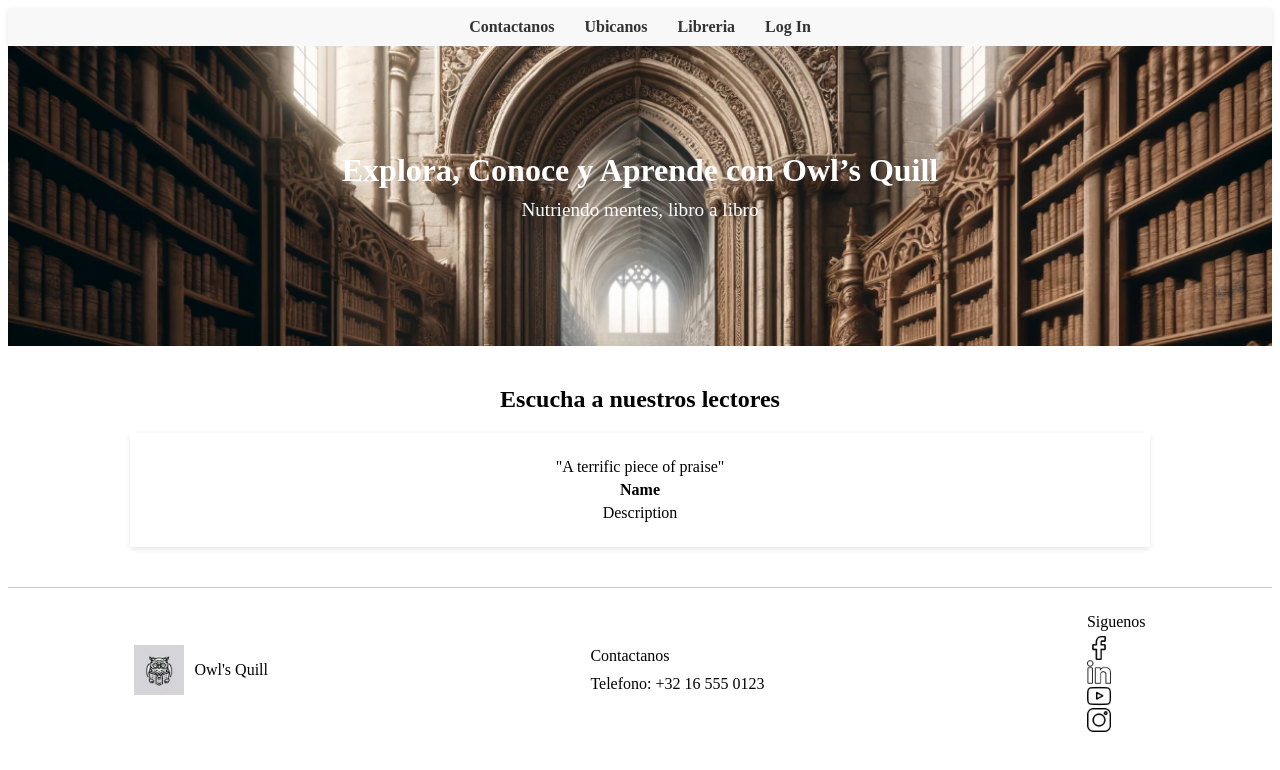
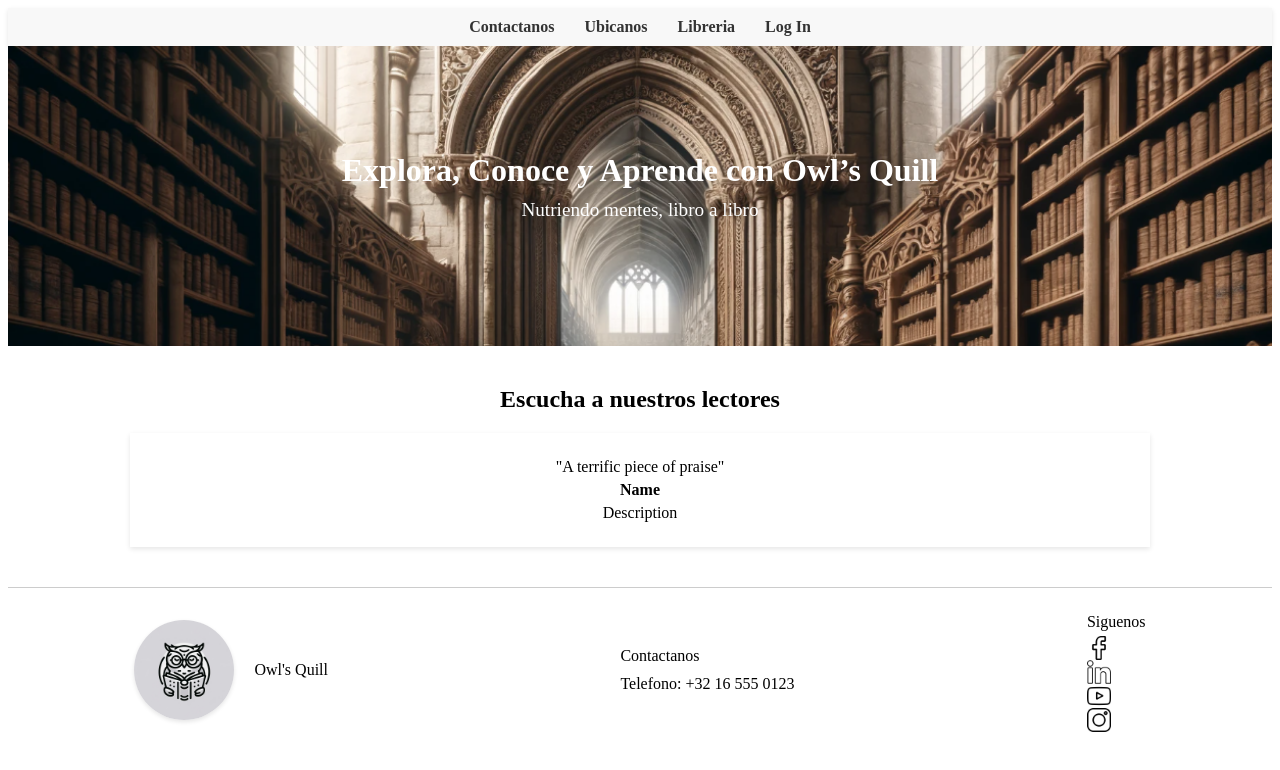
Before and after one commit to dcarrionp/Owl-s-Quill, an Angular app in the folder owls-quill/: page / in a window 1280 px wide. Shown: the top 770 px of the page. Built offline with nearby package versions, Linux system fonts and the light colour scheme.

Commit message:
Deploy a firebase

```diff
--- /dev/null
+++ b/owls-quill/firestore.indexes.json
@@ -0,0 +1,4 @@
+{
+  "indexes": [],
+  "fieldOverrides": []
+}
--- a/owls-quill/src/app/components/footer/footer.component.scss
+++ b/owls-quill/src/app/components/footer/footer.component.scss
@@ -15,10 +15,15 @@
         .logo-section {
             display: flex;
             align-items: center;
+            justify-content: center;
+            gap: 20px;
 
             img {
-                width: 50px; // Adjust size as needed
-                margin-right: 10px;
+                width: 100px;
+                height: 100px;
+                border-radius: 50%;
+                object-fit: cover;
+                box-shadow: 0 2px 4px rgba(0,0,0,0.1);
             }
         }
 
```
Also changed, not shown: owls-quill/firebase.json (added), 2 other files (tests, documents, lock files or other folders).
